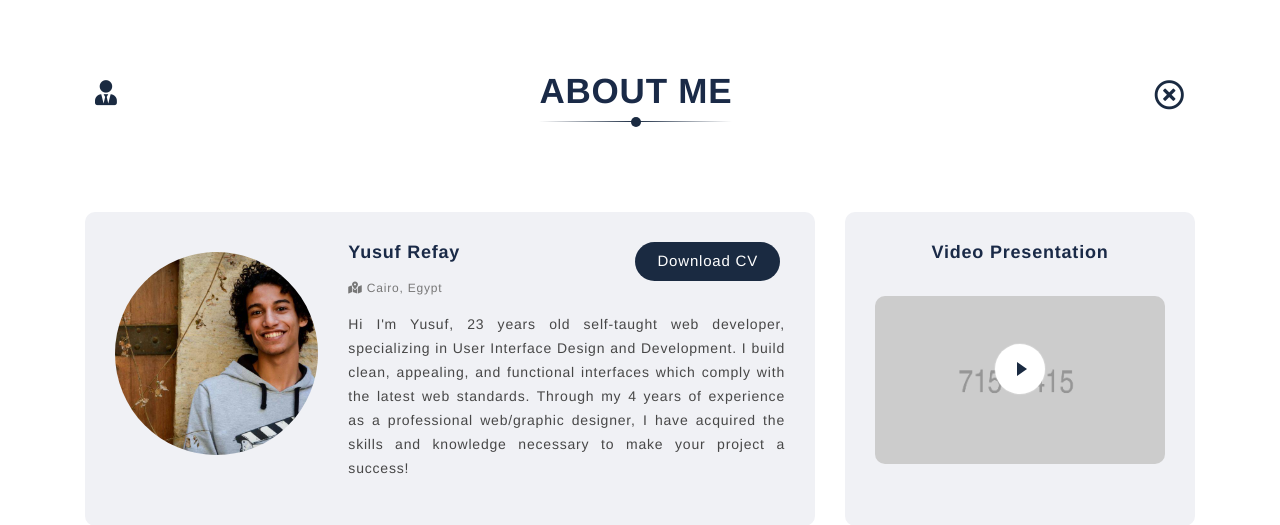
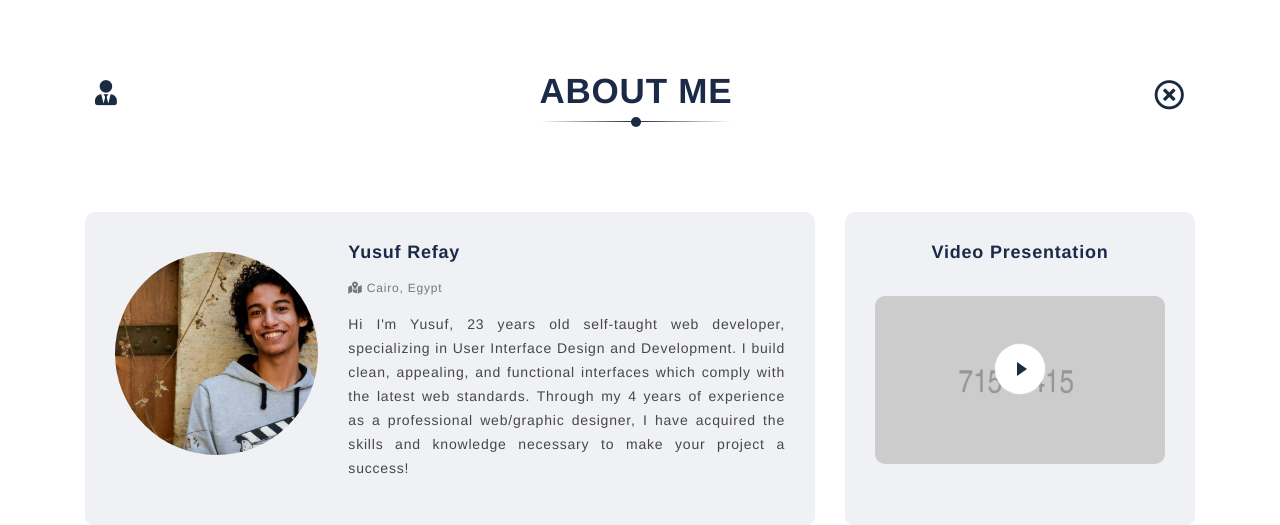
Before and after one commit to Yusufrefay/yusufrefay_com_2020_Django, a Django app: page /about-me in a window 1280 px wide. Shown: the top 525 px of the page. Run offline with Django 3.2, Linux system fonts and the light colour scheme; some libraries are stand-ins or nearby versions.

Commit message:
try about me to remove file

```diff
--- a/yusufrefay_com_2020/templates/about-me.html
+++ b/yusufrefay_com_2020/templates/about-me.html
@@ -51,7 +51,7 @@
                         </div>
                     </div>
                     <div class="btn-about">
-                        <a href="{% static 'My-CV.pdf' %}" class="btn-st" download>Download CV</a>
+                        {% comment %} <a href="{% static 'My-CV.pdf' %}" class="btn-st" download>Download CV</a> {% endcomment %}
                     </div>
                 </div>
             </div>
```
